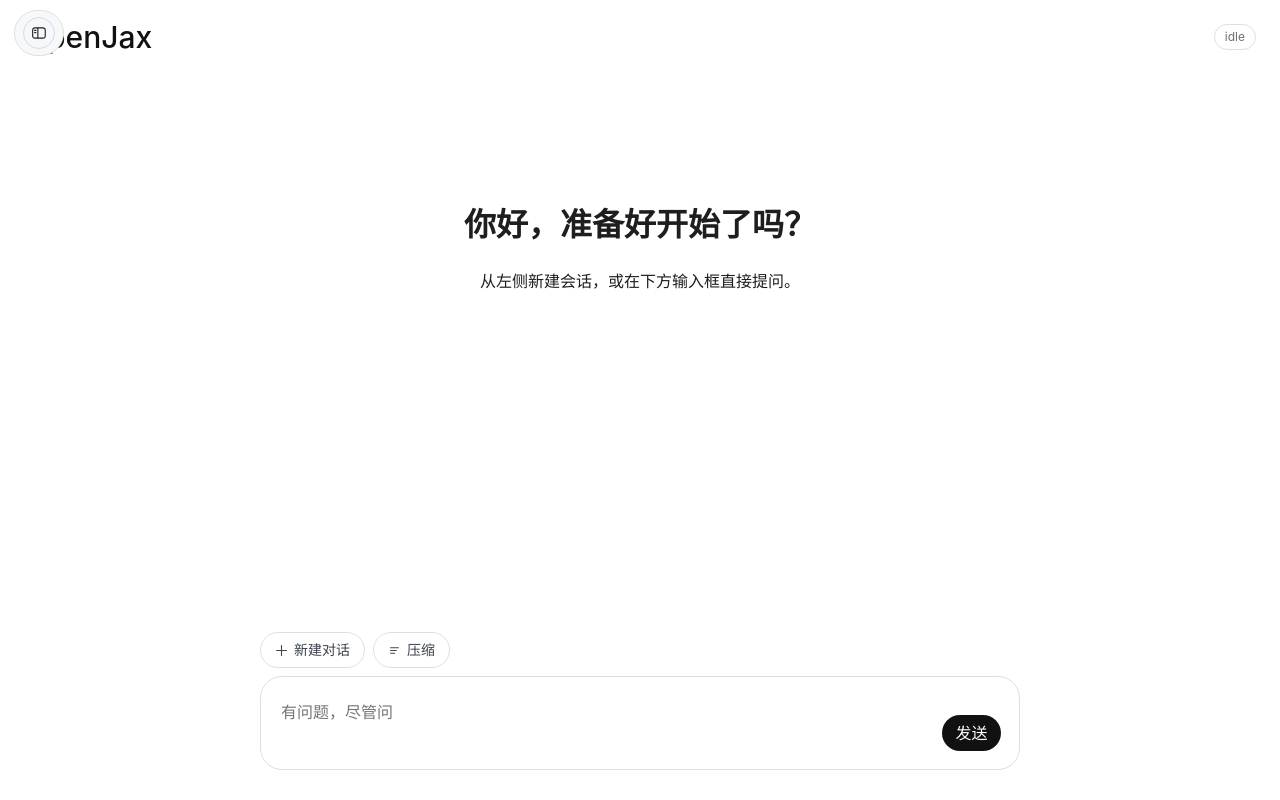
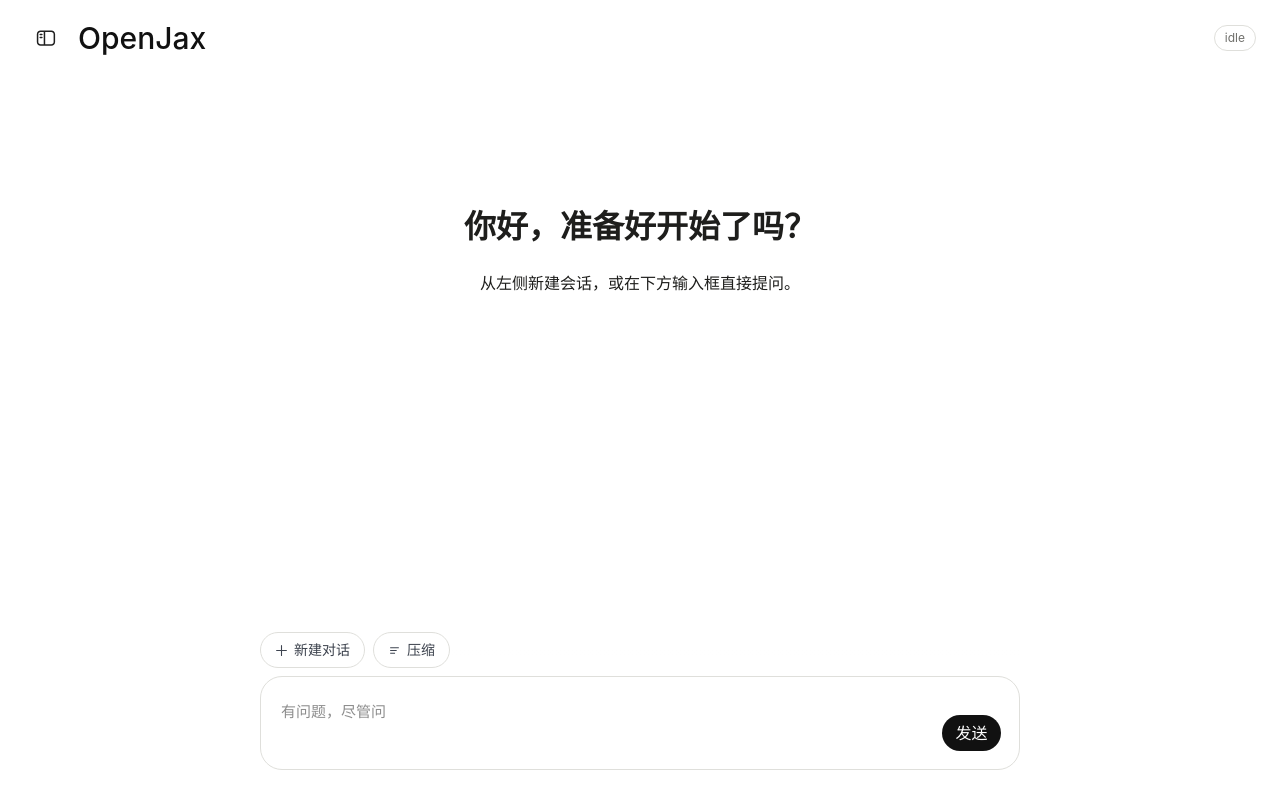
Before and after one commit to Jaxton07/OpenJax, a React (Vite) app in the folder ui/web/: page / in a window 1280 px wide. Built offline with nearby package versions, Linux system fonts and the light colour scheme.

Commit message:
调整WEB UI侧边栏按钮和输入框文字

```diff
--- a/ui/web/src/App.tsx
+++ b/ui/web/src/App.tsx
@@ -44,29 +44,25 @@ export default function App() {
         sessions={state.sessions}
         activeSessionId={state.activeSessionId}
         collapsed={sidebarCollapsed}
-        onToggleCollapsed={() => setSidebarCollapsed((prev) => !prev)}
         onSelectSession={switchSession}
         onOpenSettings={() => setSettingsOpen(true)}
       />
 
       <main className="chat-main">
-        {sidebarCollapsed ? (
-          <div className="floating-sidebar-controls">
+        <header className="chat-header">
+          <div className="chat-header-main">
             <button
-              className="floating-control-btn"
-              onClick={() => setSidebarCollapsed(false)}
-              title="展开侧边栏"
-              aria-label="展开侧边栏"
+              className="sidebar-toggle-btn"
+              onClick={() => setSidebarCollapsed((prev) => !prev)}
+              title={sidebarCollapsed ? "展开侧边栏" : "收起侧边栏"}
+              aria-label={sidebarCollapsed ? "展开侧边栏" : "收起侧边栏"}
             >
               <svg viewBox="0 0 1024 1024" xmlns="http://www.w3.org/2000/svg" aria-hidden="true">
                 <path d="M740.395 188c88.365 0 160 71.635 160 160v329.347c-0.001 88.365-71.635 159.999-160 160H280c-88.366 0-160-71.635-160-160V348c0-88.365 71.634-160 160-160h460.395zM280 252c-53.019 0-96 42.981-96 96v329.347c0 53.019 42.981 96 96 96h134.051V252H280z m198.051 521.347h262.344c53.019-0.001 95.999-42.981 96-96V348c0-53.019-42.981-96-96-96H478.051v521.347zM337.367 456.266c17.673 0 32 14.326 32 32 0 17.673-14.327 32-32 32H264.33c-17.673-0.001-32-14.327-32-32 0-17.673 14.327-32 32-32h73.037z m0-122.86c17.673 0 32 14.327 32 32 0 17.673-14.327 32-32 32H264.33c-17.673 0-32-14.327-32-32 0-17.673 14.327-32 32-32h73.037z" />
               </svg>
             </button>
+            <h1>OpenJax</h1>
           </div>
-        ) : null}
-
-        <header className="chat-header">
-          <h1>OpenJax</h1>
           <div className="chat-status">{activeSession?.connection ?? "idle"}</div>
         </header>
 
--- a/ui/web/src/components/Composer.tsx
+++ b/ui/web/src/components/Composer.tsx
@@ -1,4 +1,4 @@
-import { useState } from "react";
+import { useLayoutEffect, useRef, useState } from "react";
 
 interface ComposerProps {
   disabled?: boolean;
@@ -9,6 +9,20 @@ interface ComposerProps {
 
 export default function Composer({ disabled, onSend, onNewChat, onCompact }: ComposerProps) {
   const [input, setInput] = useState("");
+  const textareaRef = useRef<HTMLTextAreaElement | null>(null);
+
+  const resizeTextarea = () => {
+    const el = textareaRef.current;
+    if (!el) {
+      return;
+    }
+    el.style.height = "0px";
+    el.style.height = `${Math.min(el.scrollHeight, 180)}px`;
+  };
+
+  useLayoutEffect(() => {
+    resizeTextarea();
+  }, [input]);
 
   const submit = async () => {
     const content = input.trim();
@@ -17,6 +31,10 @@ export default function Composer({ disabled, onSend, onNewChat, onCompact }: Com
     }
     await onSend(content);
     setInput("");
+    const el = textareaRef.current;
+    if (el) {
+      el.style.height = "";
+    }
   };
 
   return (
@@ -41,13 +59,14 @@ export default function Composer({ disabled, onSend, onNewChat, onCompact }: Com
       </div>
       <div className="composer">
         <textarea
+          ref={textareaRef}
           value={input}
           onChange={(event) => setInput(event.target.value)}
           placeholder="有问题，尽管问"
           rows={1}
           disabled={disabled}
           onKeyDown={(event) => {
-            if (event.key === "Enter" && !event.shiftKey) {
+            if (event.key === "Enter" && (event.metaKey || event.ctrlKey)) {
               event.preventDefault();
               void submit();
             }
--- a/ui/web/src/components/Sidebar.tsx
+++ b/ui/web/src/components/Sidebar.tsx
@@ -4,7 +4,6 @@ interface SidebarProps {
   sessions: ChatSession[];
   activeSessionId: string | null;
   collapsed: boolean;
-  onToggleCollapsed: () => void;
   onSelectSession: (id: string) => void;
   onOpenSettings: () => void;
 }
@@ -12,29 +11,6 @@ interface SidebarProps {
 export default function Sidebar(props: SidebarProps) {
   return (
     <aside className={`sidebar ${props.collapsed ? "collapsed" : ""}`}>
-      <div className="sidebar-top">
-        {!props.collapsed ? (
-          <>
-            <div className="sidebar-brand-row">
-              <button
-                className="sidebar-toggle-btn"
-                onClick={props.onToggleCollapsed}
-                title="收起侧边栏"
-                aria-label="收起侧边栏"
-              >
-                <svg
-                  className="sidebar-toggle-icon"
-                  viewBox="0 0 1024 1024"
-                  xmlns="http://www.w3.org/2000/svg"
-                  aria-hidden="true"
-                >
-                  <path d="M740.395 188c88.365 0 160 71.635 160 160v329.347c-0.001 88.365-71.635 159.999-160 160H280c-88.366 0-160-71.635-160-160V348c0-88.365 71.634-160 160-160h460.395zM280 252c-53.019 0-96 42.981-96 96v329.347c0 53.019 42.981 96 96 96h134.051V252H280z m198.051 521.347h262.344c53.019-0.001 95.999-42.981 96-96V348c0-53.019-42.981-96-96-96H478.051v521.347zM337.367 456.266c17.673 0 32 14.326 32 32 0 17.673-14.327 32-32 32H264.33c-17.673-0.001-32-14.327-32-32 0-17.673 14.327-32 32-32h73.037z m0-122.86c17.673 0 32 14.327 32 32 0 17.673-14.327 32-32 32H264.33c-17.673 0-32-14.327-32-32 0-17.673 14.327-32 32-32h73.037z" />
-                </svg>
-              </button>
-            </div>
-          </>
-        ) : null}
-      </div>
       <div className="history-list">
         {!props.collapsed
           ? props.sessions.map((session) => (
--- a/ui/web/src/styles/app.css
+++ b/ui/web/src/styles/app.css
@@ -58,48 +58,21 @@ textarea {
   overflow: hidden;
 }
 
-.sidebar-top {
-  display: flex;
-  flex-direction: column;
-  gap: 10px;
-}
-
-.sidebar-brand-row {
-  display: flex;
-  align-items: center;
-  justify-content: flex-end;
-  padding: 2px 4px;
-}
-
 .sidebar-toggle-btn {
-  width: 32px;
-  height: 32px;
-  border: 1px solid #d7dbe2;
+  width: 44px;
+  height: 44px;
+  border: none;
   border-radius: 999px;
-  background: #f5f7fa;
+  background: #ffffff;
   cursor: pointer;
   display: grid;
   place-items: center;
   padding: 0;
-  transition:
-    background-color 0.16s ease,
-    border-color 0.16s ease;
+  transition: background-color 0.16s ease;
 }
 
 .sidebar-toggle-btn:hover {
-  background: #eef2f7;
-  border-color: #cfd5de;
-}
-
-.sidebar-toggle-icon {
-  width: 16px;
-  height: 16px;
-  fill: #222222;
-  transition: transform 0.18s ease;
-}
-
-.sidebar-toggle-icon.collapsed {
-  transform: rotate(180deg);
+  background: #f1f3f6;
 }
 
 .new-chat-btn,
@@ -129,43 +102,9 @@ textarea {
   fill: #222222;
 }
 
-.floating-sidebar-controls {
-  position: fixed;
-  left: 14px;
-  top: 10px;
-  display: inline-flex;
-  gap: 8px;
-  align-items: center;
-  background: #f7f8fa;
-  border: 1px solid var(--border);
-  border-radius: 999px;
-  padding: 6px 8px;
-  z-index: 30;
-}
-
-.floating-control-btn {
-  width: 32px;
-  height: 32px;
-  border: 1px solid #d7dbe2;
-  border-radius: 999px;
-  background: #f5f7fa;
-  cursor: pointer;
-  display: grid;
-  place-items: center;
-  padding: 0;
-  transition:
-    background-color 0.16s ease,
-    border-color 0.16s ease;
-}
-
-.floating-control-btn:hover {
-  background: #eef2f7;
-  border-color: #cfd5de;
-}
-
-.floating-control-btn svg {
-  width: 18px;
-  height: 18px;
+.sidebar-toggle-btn svg {
+  width: 24px;
+  height: 24px;
   fill: #1f1f1f;
 }
 
@@ -223,7 +162,13 @@ textarea {
   align-items: center;
 }
 
-.chat-header h1 {
+.chat-header-main {
+  display: inline-flex;
+  align-items: center;
+  gap: 10px;
+}
+
+.chat-header-main h1 {
   margin: 0;
   font-size: 30px;
   font-weight: 540;
@@ -427,6 +372,15 @@ textarea {
   background: transparent;
   padding-top: 6px;
   padding-bottom: 6px;
+  font-size: 15px;
+  font-weight: 400;
+  line-height: 1.5;
+}
+
+.composer textarea::placeholder {
+  color: #8d8d8d;
+  font-size: 15px;
+  font-weight: 400;
 }
 
 .composer button {
```
